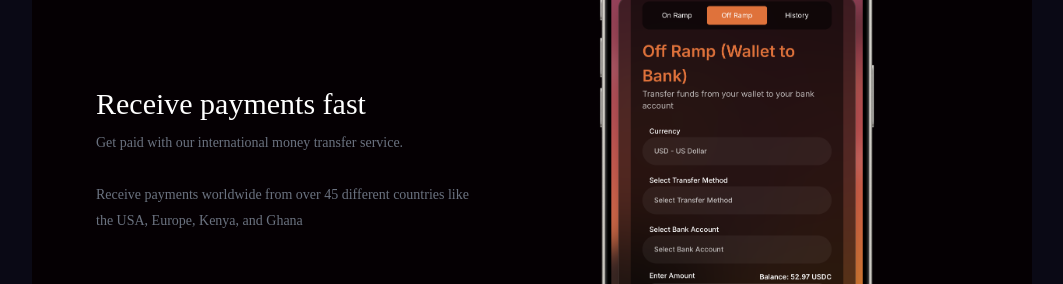
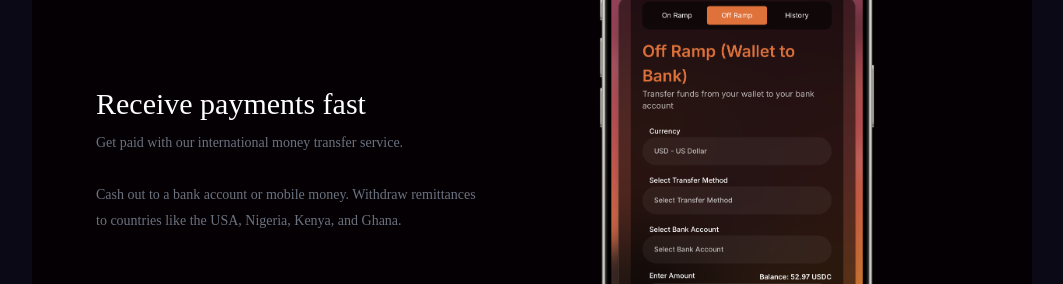
Before and after one commit to Madhouse-Wallet/Splash-page, a Next.js app: page / in a window 1280 px wide. Shown: the part 2420-2704 px from the top of the page, without its empty margins (108-1171 px from the left). Built offline with nearby package versions, Linux system fonts and the light colour scheme; a web font is replaced by a local one.

Commit message:
updated website

```diff
--- a/src/pages/landing-page/NewFeature.tsx
+++ b/src/pages/landing-page/NewFeature.tsx
@@ -46,9 +46,9 @@ const NewFearureSection: React.FC = () => {
                         <br /> <br />
 
 
-                        Receive payments worldwide from over 45
-                        different countries like the USA, Europe,
-                        Kenya, and Ghana
+                        Cash out to a bank account or mobile money.
+                        Withdraw remittances to countries like the USA, Nigeria,
+                        Kenya, and Ghana.
                       </p>
                     </div>
                     <div className="md:col-span-5 col-span-12 pt-lg-5 px-lg-5 relative">
```
